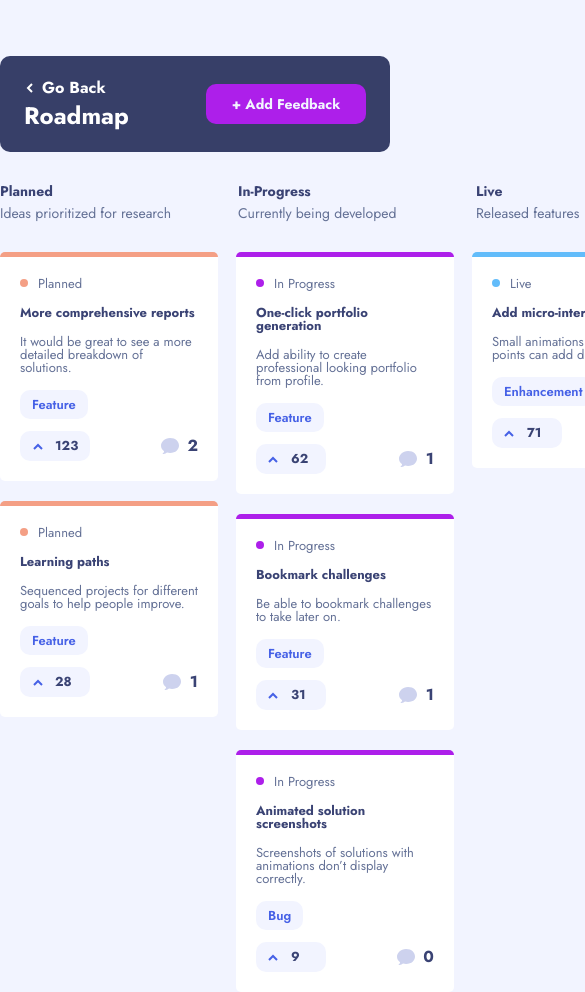
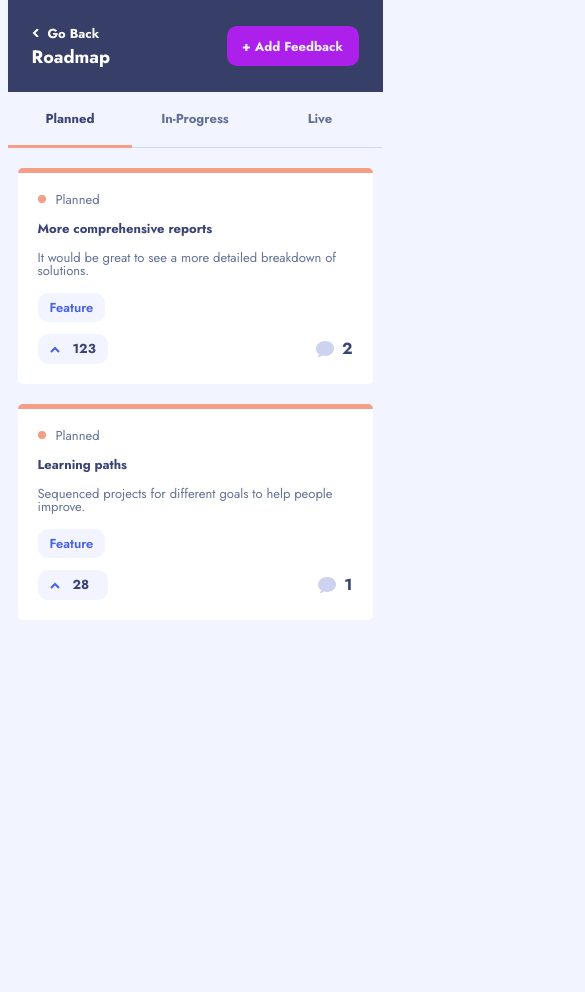
Before and after one commit to bazaglaza/portfolio-feedback-collection, a plain HTML site: page roadmap.html in a window 390 px wide. Shown: the top 992 px of the page, 585 px wide, since content can reach past the window. After the commit the page ends 844 px from the top, so only its background shows below. Drawn offline with Linux system fonts and the light colour scheme.

Commit message:
Add mobile support for Roadmap page

```diff
--- a/js/feedback-details.js
+++ b/js/feedback-details.js
@@ -56,7 +56,7 @@ voting.onclick = function(){
 addOnclickActionsForReplyButtons("comment__reply-button");
 addOnclickActionsForReplyButtons("reply__reply-button");
 
-//---TEST---
+//---Mobile resolution handling---
 
 let suggestion_div = document.getElementsByClassName("suggestion")[0];
 if (window.innerWidth < 710) {
--- a/js/roadmap.js
+++ b/js/roadmap.js
@@ -66,7 +66,14 @@ if(all_votings_objects){
     })
 }
 
+//---Mobile resolution handling---
 
+
+if (window.innerWidth < 710) {
+    addClickHandlersForsSummaryStatuses();
+}
+
+//---Helpers---
 
 function createRoadmapCard(suggestion){
     let main_div = document.createElement('div');
@@ -204,3 +211,32 @@ function isSuggestionInRoadmap(suggestion, roadmap_statuses_arrray=["planned", "
         return false;
     }
 }
+
+function addClickHandlersForsSummaryStatuses(){
+    const statuses_class_name = "summary__header";
+    const columns_class_name = "cards__column";
+
+    let statuses = document.getElementsByClassName(statuses_class_name);
+    let cards_columns = document.getElementsByClassName(columns_class_name);
+
+    for (let i = 0; i < statuses.length; i++){
+        statuses[i].onclick = function(){
+            status_active_class_name = statuses_class_name + "_active";
+            column_active_class_name = columns_class_name + "_active";
+
+            removeCalssFromArrayOfElements(statuses, status_active_class_name);
+            removeCalssFromArrayOfElements(cards_columns, column_active_class_name);
+
+            statuses[i].classList.add(status_active_class_name);
+            cards_columns[i].classList.add(column_active_class_name);
+        }
+    }
+}
+
+function removeCalssFromArrayOfElements(elements_array, class_to_delete){
+    Array.from(elements_array).forEach(function(item){
+        if (item.classList.contains(class_to_delete)){
+            item.classList.remove(class_to_delete);
+        }
+    })
+}
--- a/roadmap.html
+++ b/roadmap.html
@@ -43,22 +43,22 @@
         </div>
         <div class="summary">
             <div class="summary__container">
-                <div class="summary__header">
+                <div id="planned-header" class="summary__header summary__header_active">
                     <p class="summary__title">Planned</p>
                     <p class="summary__description">Ideas prioritized for research</p>
                 </div>
-                <div class="summary__header">
+                <div id="in-progress-header" class="summary__header">
                     <p class="summary__title">In-Progress</p>
                     <p class="summary__description">Currently being developed</p>
                 </div>
-                <div class="summary__header">
+                <div id="live-header" class="summary__header">
                     <p class="summary__title">Live</p>
                     <p class="summary__description">Released features</p>
                 </div>
             </div>
         </div>
         <div class="cards">
-            <div id="planned-column" class="cards__column">
+            <div id="planned-column" class="cards__column cards__column_active">
 
             </div>
             <div id="in-progress-column" class="cards__column">
--- a/scss/roadmap.scss
+++ b/scss/roadmap.scss
@@ -273,3 +273,87 @@
         margin-bottom: 12px;
     }
 }
+
+@media screen and (max-width: 710px){
+
+    .container {
+        max-width: 375px;
+        padding: 0;
+    }
+
+    .header {
+        width: 375px;
+        padding: 26px 24px;
+        border-radius: 0;
+        &__right-part button{
+            width: 132px;
+            font-size: 13px;
+            font-weight: 700;
+        }
+        &__title{
+            font-size: 18px;
+        }
+    }
+    .go-back{
+        &__text{
+            font-size: 13px;
+        }
+        &__arrow{
+            height: 8px;
+            width: 8px;
+        }
+    }
+
+    .summary{
+        width: 375px;
+        &__header{
+            padding: 20px 0;
+            border-bottom: 1px solid $gray-hover-color;
+            margin-right: 0;
+            &:hover {
+                cursor: pointer;
+            }
+        }
+        &__title{
+            text-align: center;
+            font-size: 13px;
+            color: $light-text-color;
+        }
+        &__description{
+            display: none;
+        }
+        &__header_active{
+            .summary__title{
+                color: $dark-text-color;
+            }
+        }
+    }
+
+    #planned-header.summary__header_active{
+        border-bottom: 3px solid $planned-color;
+    }
+    #in-progress-header.summary__header_active{
+        border-bottom: 3px solid $in-progress-color;
+    }
+    #live-header.summary__header_active{
+        border-bottom: 3px solid $live-color;
+    }
+
+    .cards{
+        width: 375px;
+        padding: 0 10px;
+        &__column{
+            display: none;
+            width: 100%;
+        }
+        &__column_active{
+            display: block;
+        }
+    }
+    .card{
+        margin: 20px 0 0 0;
+    }
+    #planned-column, #in-progress-column, #live-column {
+        padding: 0;
+    }
+}
```
Also changed, not shown: css/roadmap.css.
